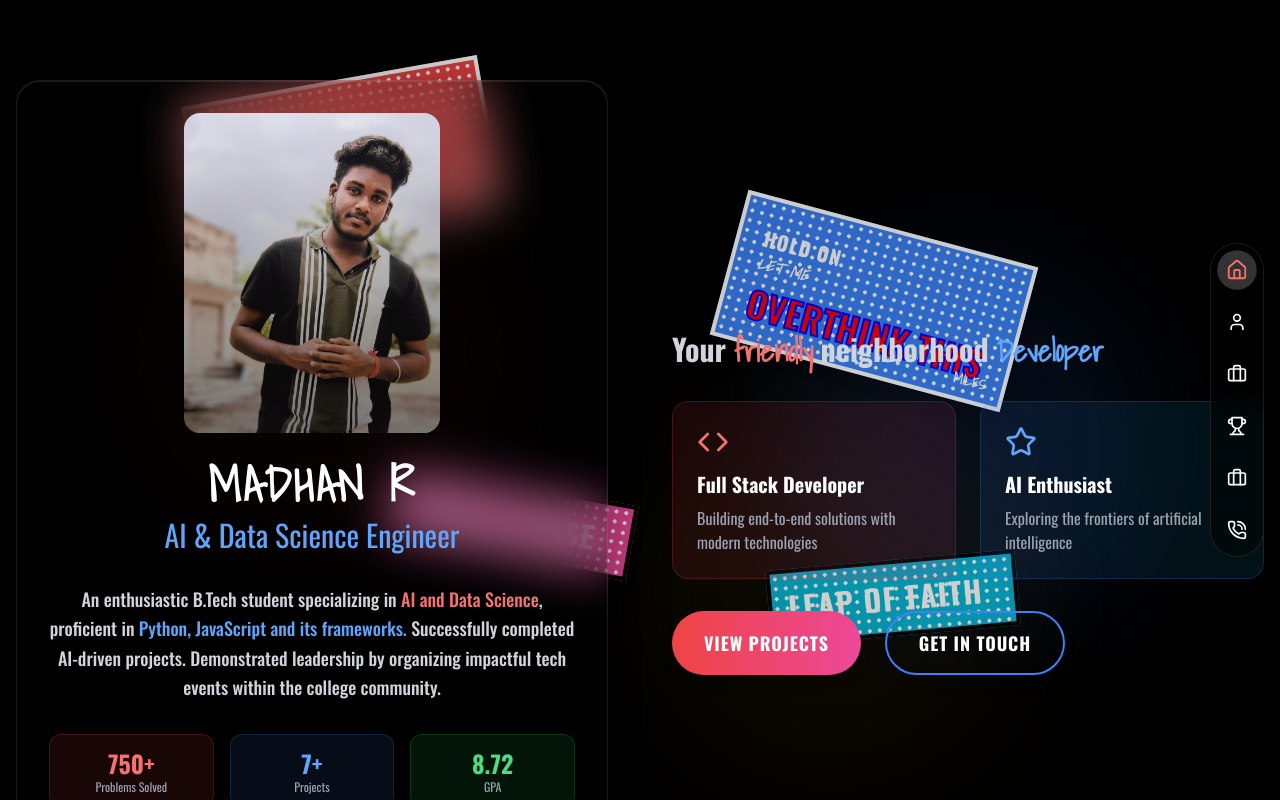
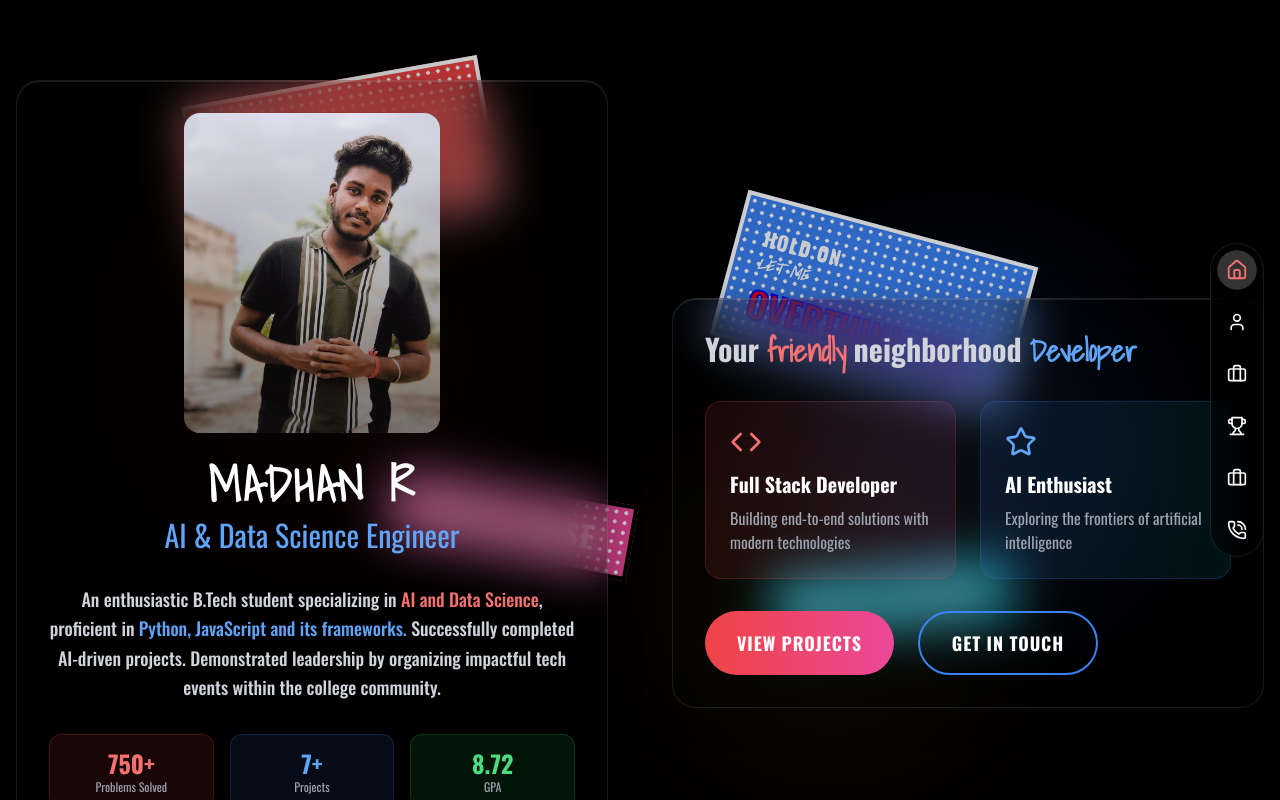
Before and after one commit to MadhanR-2004/madhan--portfolio, a React (Vite) app: page / in a window 1280 px wide. Shown: the top 800 px of the page. Built offline with nearby package versions, Linux system fonts and the light colour scheme; a web font is replaced by a local one.

Commit message:
Update App.jsx

```diff
--- a/src/App.jsx
+++ b/src/App.jsx
@@ -1701,7 +1701,7 @@ const Portfolio = () => {
                 </div>
               </GlassCard>
             </div>
-
+             <GlassCard>
             <div className="text-center lg:text-left space-y-8">
               <div className="space-y-6">
                 <div className="text-2xl md:text-3xl font-bold text-gray-300 animate-fade-in-up" style={{animationDelay: '0.5s'}}>
@@ -1738,6 +1738,7 @@ const Portfolio = () => {
                 </button>
               </div>
             </div>
+          </GlassCard>
           </div>
         </div>
       </section>
```
